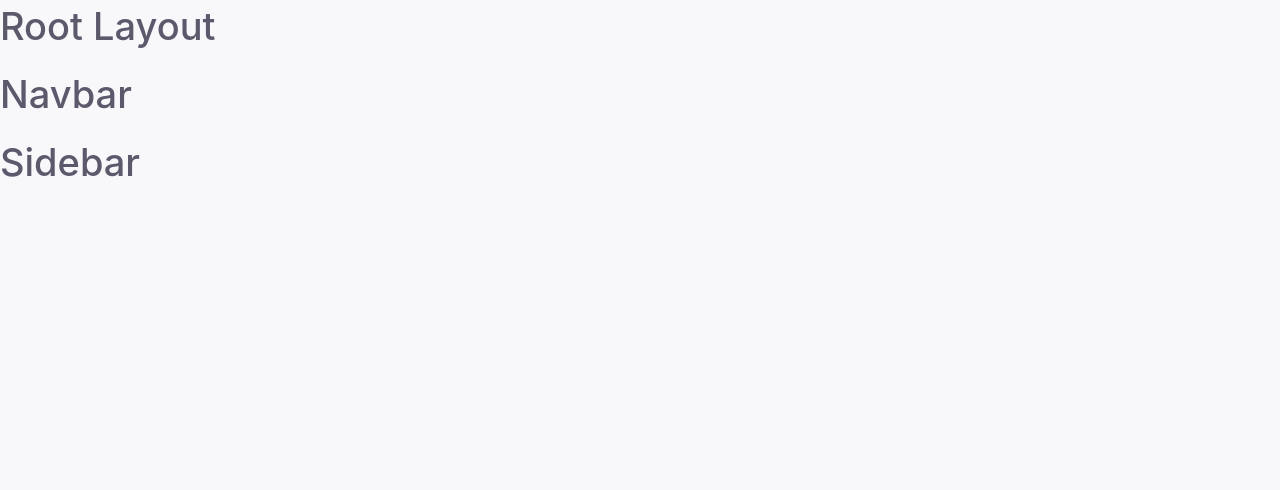
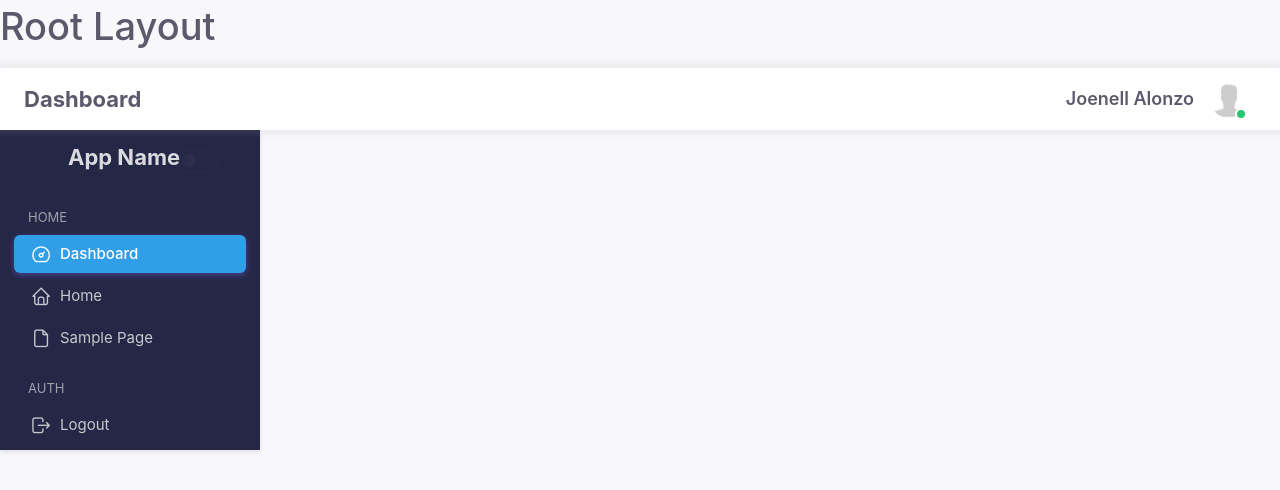
Before and after one commit to alonzojoe/react-dashboard-boilerplate, a React (Vite) app: page / in a window 1280 px wide. Shown: the top 490 px of the page. Built offline with nearby package versions, Linux system fonts and the light colour scheme.

Commit message:
feat: styled navbar and sidebar layout components

```diff
--- a/src/layouts/components/Navbar.jsx
+++ b/src/layouts/components/Navbar.jsx
@@ -1,10 +1,57 @@
-import React from "react";
+import Profile from "@/assets/images/default-profile.jpeg";
 
 const Navbar = () => {
   return (
-    <div>
-      <h1>Navbar</h1>
-    </div>
+    <nav
+      className="m-0 rounded-0 w-auto layout-navbar navbar navbar-expand-xl navbar-detached align-items-center bg-navbar-theme container-fluid"
+      id="layout-navbar"
+    >
+      <div className="layout-menu-toggle navbar-nav align-items-xl-center me-3 me-xl-0 d-xl-none">
+        <a className="nav-item nav-link px-0 me-xl-4" href="javascript:void(0)">
+          <i className="ti ti-menu-2 ti-sm"></i>
+        </a>
+      </div>
+
+      <div
+        className="navbar-nav-right d-flex align-items-center"
+        id="navbar-collapse"
+      >
+        <div className="navbar-nav align-items-center">
+          <div className="nav-item navbar-search-wrapper mb-2">
+            <h4 className="mt-4 fw-bold">Dashboard</h4>
+          </div>
+        </div>
+
+        <ul className="navbar-nav flex-row align-items-center ms-auto">
+          <li className="nav-item dropdown-language dropdown me-2 me-xl-0">
+            <a className="nav-link hide-arrow" href="javascript:void(0);">
+              <i className="ti rounded-circle ti-md"></i>
+            </a>
+          </li>
+
+          <li
+            className="nav-item dropdown-language dropdown me-2 me-xl-0"
+            id="user-name"
+          >
+            <a className="nav-link hide-arrow" href="javascript:void(0);">
+              <h5 className="mt-3 fw-semibold">Joenell Alonzo</h5>
+            </a>
+          </li>
+
+          <li className="nav-item navbar-dropdown dropdown-user">
+            <a className="nav-link hide-arrow" href="javascript:void(0);">
+              <div className="avatar avatar-online">
+                <img
+                  src={Profile}
+                  alt="user-avatar"
+                  className="h-auto rounded-circle"
+                />
+              </div>
+            </a>
+          </li>
+        </ul>
+      </div>
+    </nav>
   );
 };
 
--- a/src/layouts/components/Sidebar.jsx
+++ b/src/layouts/components/Sidebar.jsx
@@ -1,8 +1,90 @@
+import Logo from "@/assets/images/react-logo.png";
+
 const Sidebar = () => {
   return (
-    <div>
-      <h1>Sidebar</h1>
-    </div>
+    <aside
+      id="layout-menu"
+      className="layout-menu menu-vertical bg-menu-theme"
+      style={{
+        touchAction: "none",
+        userSelect: "none",
+        WebkitUserDrag: "none",
+        WebkitTapHighlightColor: "rgba(0, 0, 0, 0)",
+      }}
+    >
+      <div className="app-brand demo py-1 d-flex align-items-center">
+        <a className="app-brand-link">
+          <span className="app-brand-logo demo">
+            {/* <img
+              src={Logo}
+              className="img-fluid"
+              height="60"
+              width="60"
+              alt="app-logo"
+            /> */}
+          </span>
+          <span className="app-brand-text demo menu-text fw-bold">
+            App Name
+          </span>
+        </a>
+        <a
+          href="javascript:void(0);"
+          className="layout-menu-toggle menu-link text-large ms-auto mb-2"
+        >
+          <div className="demo-vertical-spacing btn-switch">
+            <div className="has-error">
+              <label className="switch">
+                <input
+                  type="checkbox"
+                  className="switch-input switch-input"
+                  true-value={true}
+                  false-value={false}
+                />
+                <span className="switch-toggle-slider">
+                  <span className="switch-on"></span>
+                  <span className="switch-off"></span>
+                </span>
+                <span className="switch-label"></span>
+              </label>
+            </div>
+          </div>
+          <i className="ti ti-x d-block d-xl-none ti-sm align-middle btn-x"></i>
+        </a>
+      </div>
+      <div className="menu-inner-shadow"></div>
+      <ul className="menu-inner py-1">
+        <li className="menu-header small text-uppercase">
+          <span className="menu-header-text">Home</span>
+        </li>
+        <li className="menu-item active">
+          <a href="javascript:void(0);" className="menu-link">
+            <i className="menu-icon tf-icons ti ti-dashboard"></i>
+            <div>Dashboard</div>
+          </a>
+        </li>
+        <li className="menu-item">
+          <a href="javascript:void(0);" className="menu-link">
+            <i className="menu-icon tf-icons ti ti-home"></i>
+            <div>Home</div>
+          </a>
+        </li>
+        <li className="menu-item">
+          <a href="javascript:void(0);" className="menu-link">
+            <i className="menu-icon tf-icons ti ti-file"></i>
+            <div>Sample Page</div>
+          </a>
+        </li>
+        <li className="menu-header small text-uppercase">
+          <span className="menu-header-text">Auth</span>
+        </li>
+        <li className="menu-item">
+          <a href="javascript:void(0);" className="menu-link">
+            <i className="menu-icon tf-icons ti ti-logout"></i>
+            <div data-i18n="logout">Logout</div>
+          </a>
+        </li>
+      </ul>
+    </aside>
   );
 };
 
```
Also changed, not shown: src/assets/images/react-logo.png (added).
